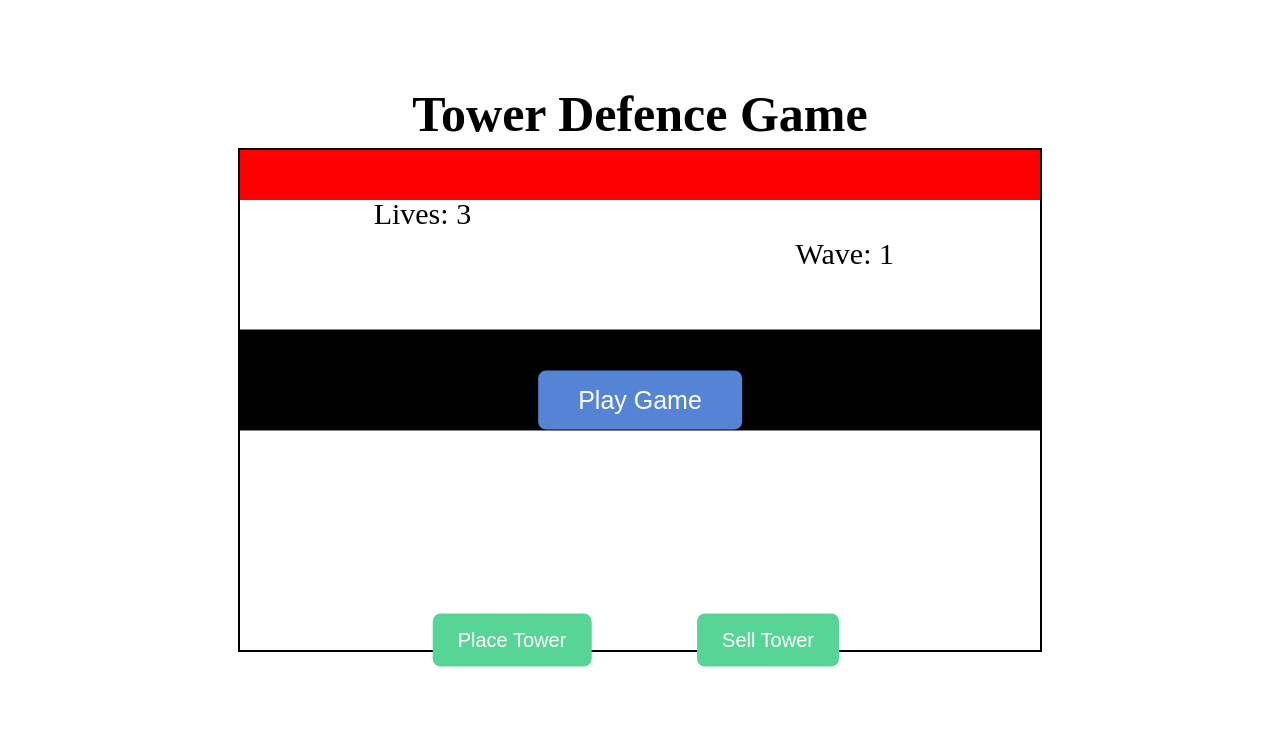
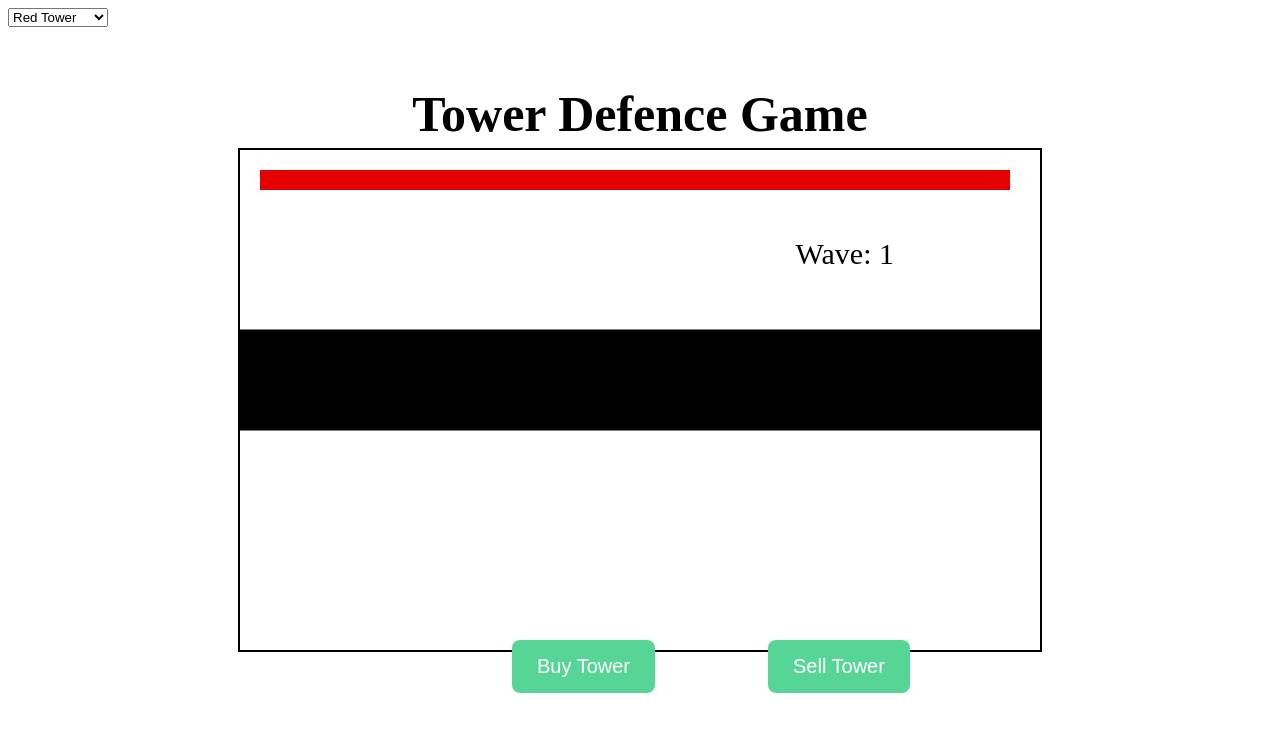
Before and after one commit to SaraKosciuczuk/GameMechanic, a plain HTML site: page main.html in a window 1280 px wide. Both pictures are taken after a click on the button "Play Game". Drawn offline with Linux system fonts and the light colour scheme.

Commit message:
added pictures and modified game

```diff
--- a/game.js
+++ b/game.js
@@ -1,8 +1,8 @@
-
+// canvas
 const canvas = document.getElementById("myCanvas");
 const ctx = canvas.getContext("2d");
-canvas.width = 800;
-canvas.height = 500;
+
+var wallet = 100;
 
 window.onload = function(){
 
@@ -13,18 +13,96 @@ window.onload = function(){
     ctx.stroke();
 }
 
+function playGame() {
+    alert("Wave 1 incoming");
+    console.log("wave 1 incoming");
+}
 
-// health bar
-const healthBar = {
-    width: canvas.width,
-    height: 50,
+// makes button dosapear on click
+function buttonGone() {
+    var x = document.getElementById("playButton");
+      x.style.display = "none";
+  }
+
+// towers
+function buyTower() {
+    wallet -= 50;
+    console.log(wallet);
+}
+
+function sellTower() {
+    wallet += 50;
+    console.log(wallet);
+}
+
+// healthbar
+var playerHealth = 10;
+
+function drawPlayerHealth() {
+    var width = 750;
+    var height = 20;
+    var max = 10;
+    var val = playerHealth;
+
+    // background under health
+    ctx.fillStyle = "#000000";
+    ctx.clearRect(0, 0, width, height);
+    ctx.fillRect(20, 20, width, height);
+
+    // fill healthbar
+    ctx.fillStyle = "#e60000";
+    var fillVal = Math.min(Math.max(val / max, 0), 1);
+    ctx.fillRect(20, 20, fillVal * width, height);
+}
+
+// tower images
+var tower1 = new Image();
+var tower2 = new Image();
+var tower3 = new Image();
+tower1.src = "./tower1.png";
+tower2.src = "./tower2.png";
+tower3.src = "./tower3.png";
+//towerX = 50;
+
+// update
+function update() {
+    //towerX++;
+}
+
+// draw
+function draw() {
+    //console.log("logged");
+    //ctx.clearRect(0,0, canvas.width, canvas.height);
+    //ctx.drawImage(tower3, 20,20);
+    //ctx.fillStyle = "#00FF00";
+    //ctx.fillRect(50,50,100,100);
+
+    animate();
 }
 
 // animation
-function animate(){
-    // health bar
-    ctx.fillStyle = 'red';
-    ctx.fillRect(0,0,healthBar.width, healthBar.height);
-    requestAnimationFrame(animate);
+function animate() {
+    drawPlayerHealth();
+    //ctx.drawImage(tower1, 50, 50, 100, 100);
+    //requestAnimationFrame(animate);
 }
-animate();
+
+// gameloop
+function gameLoop() {
+    //update();
+    draw();
+    //window.requestAnimationFrame(gameloop.bind(this));
+}
+
+function loop() {
+    setTimeout(gameLoop, 1000); //1000 = 1000ms = 1s
+}
+
+function towerChange() {
+    console.log("tower has changed");
+}
+
+
+//function dropdownButton() {
+   // document.getElementById("dropbtn").classList.toggle("show");
+//}
--- a/magic.css
+++ b/magic.css
@@ -32,7 +32,7 @@ h1 {
     transform: translate(-50%, -50%);
 }
 
-#towerButton {
+.buyTower {
     background-color: #56D596;
     border: none;
     border-radius: 8px;
@@ -45,10 +45,9 @@ h1 {
     position: absolute;
     top: 80%;
     left: 40%;
-    transform: translate(-50%, -50%);
 }
 
-#sellButton {
+.sellButton {
     background-color: #56D596;
     border: none;
     border-radius: 8px;
@@ -61,16 +60,8 @@ h1 {
     position: absolute;
     top: 80%;
     left: 60%;
-    transform: translate(-50%, -50%);
 }
 
-.health {
-    font-size: 30px;
-    position: absolute;
-    top: 23%;
-    left: 33%;
-    transform: translate(-50%, -50%);
-}
 
 .wave {
     font-size: 30px;
@@ -79,3 +70,37 @@ h1 {
     left: 66%;
     transform: translate(-50%, -50%);
 }
+
+/* Dropdown buttons */
+/* .dropbtn {
+    background-color: whitesmoke;
+    color: rgb(0, 0, 0);
+    padding: 16px;
+    font-size: 16px;
+    border: 1px;
+    cursor: pointer;
+}
+
+.dropdown {
+    position: relative;
+    display: inline-block;
+}
+
+.dropdown-content {
+    display: none;
+    position: absolute;
+    background-color: #f1f1f1;
+    min-width: 160px;
+    z-index: 1;
+} */
+
+  /* Inside the dropdown button */
+  /* .dropdown-content a {
+    color: black;
+    padding: 12px 16px;
+    text-decoration: none;
+    display: block;
+}
+
+.show {display:block;}
+*/
--- a/main.html
+++ b/main.html
@@ -13,14 +13,33 @@
 <!-- creating canvas-->
 <canvas id="myCanvas" width="800" height="500"></canvas>
 
+<!-- buttons -->
+<button id="playButton" onclick="buttonGone(), gameLoop()" >Play Game</button>
+<button class="buyTower" onclick="buyTower()">Buy Tower</button>
+<button class="sellButton" onclick="sellTower()">Sell Tower</button>
+
+<!-- select a tower -->
+<select name="Towers" id="towers" onchange="towerChange()">
+    <option value="Tower_1">Red Tower</option>
+    <option value="Tower_2">Yellow Tower</option>
+    <option value="Tower_3">Blue Tower</option>
+</select>
+
+<!-- drop-down buttons for towers -->
+<!--
+<div class="dropdown">
+	<button onclick="dropdownButton()" id="dropbtn">Buy</button>
+	<div id="dropBtns" class="dropdown-content">
+	  <a href="#">Link 1</a>
+	  <a href="#">Link 2</a>
+	  <a href="#">Link 3</a>
+	</div>
+  </div>
+-->
+
+<p class="wave"> Wave: 1</p>
+
 <script src="game.js"></script>
-
-<button id="playButton" onclick="play">Play Game</button>
-<button id="towerButton" onclick="tower">Place Tower</button>
-<button id="sellButton" onclick="sell">Sell Tower</button>
-
-<p class="health"> Lives: 3</p>
-<p class="wave"> Wave: 1</p>
 
 </body>
 </html>
```
Also changed, not shown: tower1.png (added), tower2.png (added), tower3.png (added).
